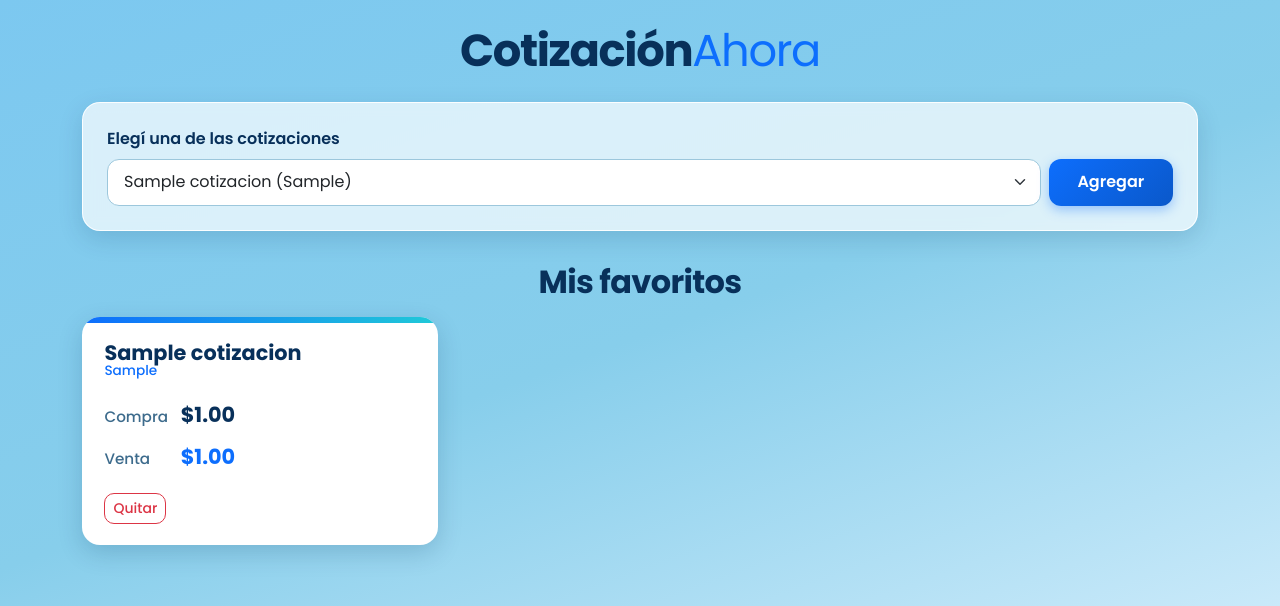
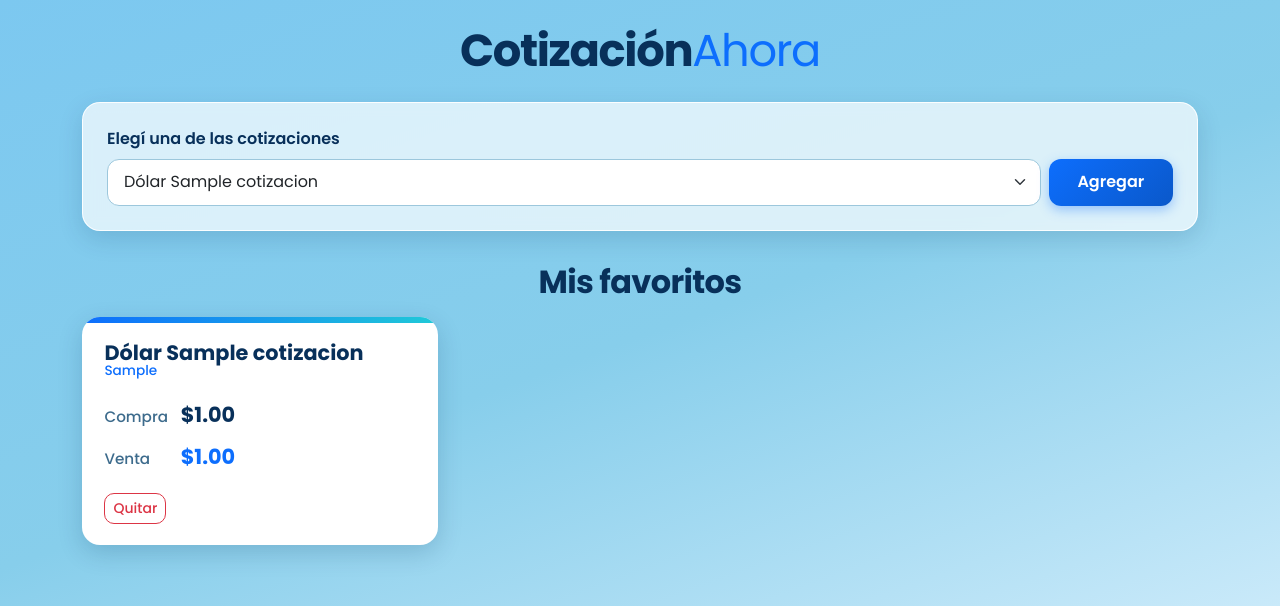
Before and after one commit to MartinChavez001/APP_TAP, a Django app: template APP_TAP/templates/index.html in a window 1280 px wide. Shown: the top 606 px of the page. Run offline with Django 5.2, Linux system fonts and the light colour scheme; the template is opened without the code that fills it: values that come from a table or form of the project are taken from there, others are empty; tables that the repository leaves empty hold one stand-in row (values such as "Sample post").

Commit message:
Añadiendo la palabra Dolar a las opciones

```diff
--- a/APP_TAP/templates/index.html
+++ b/APP_TAP/templates/index.html
@@ -20,7 +20,7 @@
             <div class="d-flex gap-2">
                 <select name="cotizacion_id" id="cotizacion_id" class="form-select">
                     {% for c in cotizaciones %}
-                        <option value="{{ c.id }}">{{ c.nombre }} ({{ c.moneda }})</option>
+                        <option value="{{ c.id }}">Dólar {{ c.nombre }}</option>
                     {% endfor %}
                 </select>
                 <button type="submit" class="btn btn-primary">Agregar</button>
@@ -36,7 +36,7 @@
                 <div class="col-md-4 mb-3">
                     <div class="card h-100 {% if fav.cotizacion.compra_anterior and fav.cotizacion.compra > fav.cotizacion.compra_anterior %}card-sube{% elif fav.cotizacion.compra_anterior and fav.cotizacion.compra < fav.cotizacion.compra_anterior %}card-baja{% endif %}">
                         <div class="card-body">
-                            <h5 class="card-title">{{ fav.cotizacion.nombre }}</h5>
+                            <h5 class="card-title">Dólar {{ fav.cotizacion.nombre }}</h5>
                             {% if fav.cotizacion.moneda != fav.cotizacion.nombre %}
                             <h6 class="card-subtitle mb-2 text-muted">{{ fav.cotizacion.moneda }}</h6>
                             {% endif %}
```
